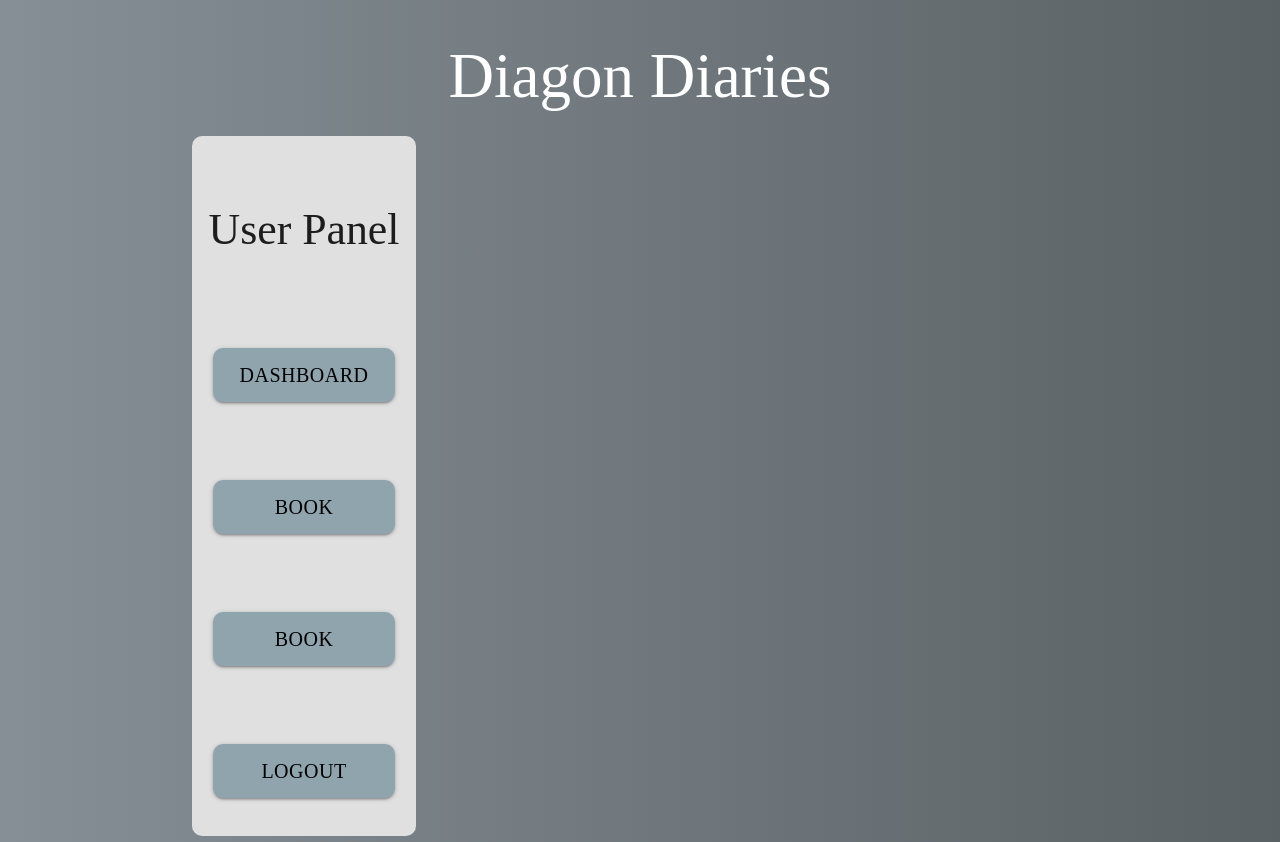
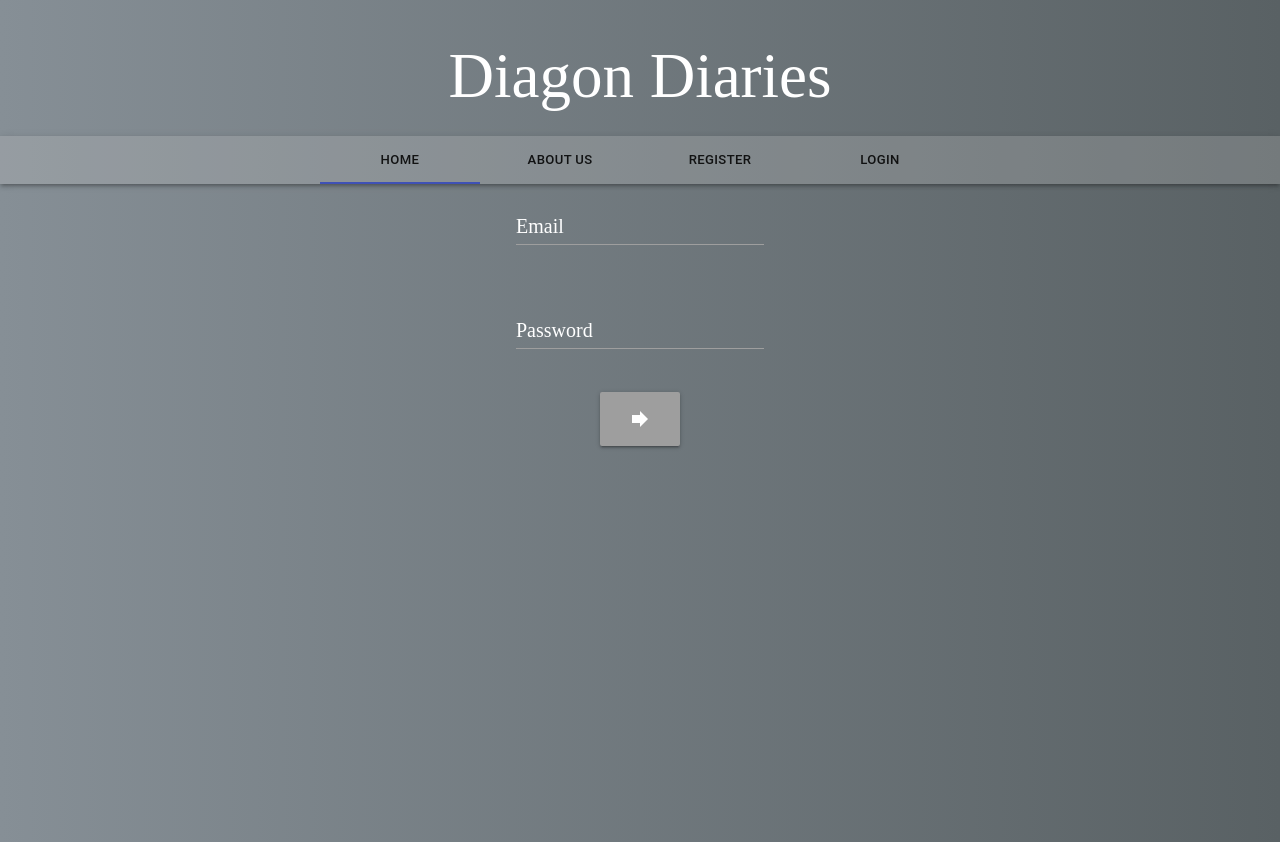
Before and after one commit to TanvirRobbany/Diagon-Diaries, a React (Create React App) app: page /login in a window 1280 px wide. Built offline with nearby package versions, Linux system fonts and the light colour scheme.

Commit message:
AUTH Partially Done

```diff
--- a/src/App.js
+++ b/src/App.js
@@ -5,7 +5,7 @@ import "./App.css";
 import Home from "./components/dummy/Home/Home";
 import Navbar from "./components/dummy/Navbar/Navbar";
 import HomeText from "./components/dummy/Home/HomeText";
-import Footer from "./components/dummy/Footer/Footer";
+// import Footer from "./components/dummy/Footer/Footer";
 import Login from "./components/container/Login/Login";
 import AboutUs from "./components/dummy/About/AboutUs";
 import Register from "./components/container/Register/Register";
@@ -13,19 +13,24 @@ import AdminPanel from "./components/container/Admin/AdminPanel";
 import UserPanel from "./components/container/User/UserPanel";
 
 function App() {
-  const [isLoggedIn] = useState(true);
-  const [isLoggedInAdmin] = useState(false);
+  const user = window.localStorage.getItem('isAdmin');
+
+  const [isLoggedIn] = useState(user);
+  const [isLoggedInAdmin] = useState(user);
+
   return (
     <Router>
       <Switch>
         {isLoggedInAdmin ? (
           <div className='App'>
             <Home />
+            {/* <Route exact path="/admin/panel" component={AdminPanel}/> */}
             <AdminPanel />
           </div>
         ) : isLoggedIn ? (
           <div className='App'>
             <Home />
+            {/* <Route exact path="/user/panel" component={UserPanel}  /> */}
             <UserPanel />
           </div>
         ) : (
@@ -37,7 +42,7 @@ function App() {
                   <Route exact path='/aboutus' component={AboutUs} />
                   <Route exact path='/register' component={Register} />
                   <Route exact path='/login' component={Login} />
-                  <Footer />
+                  {/* <Footer /> */}
                 </div>
               </div>
             )}
--- a/src/components/container/Login/Login.js
+++ b/src/components/container/Login/Login.js
@@ -2,6 +2,7 @@ import React from "react";
 // import { Link } from 'react-router-dom';
 import axios from 'axios';
 import {BASE_URL} from "../../../config/config";
+// import { withRouter } from 'react-router-dom';
 
 const Login = () => {
 
@@ -15,8 +16,12 @@ const Login = () => {
     console.log(login);
     const res = await axios.post(`${BASE_URL}/api/auth`,login);
     console.log(res);
-    // localStorage.setItem('token',res.data.token);
-    // localStorage.setItem('isAdmin',res.data.isAdmin);
+    const isAdmin = res.data.isAdmin;
+    window.localStorage.setItem('isAdmin',isAdmin);
+    window.localStorage.setItem('token',res.data.token);
+
+    // if( isAdmin ){history.push("/admin/panel")}
+    // else if (!isAdmin) {history.push("/user/panel")}
   }
 
   return (
```
